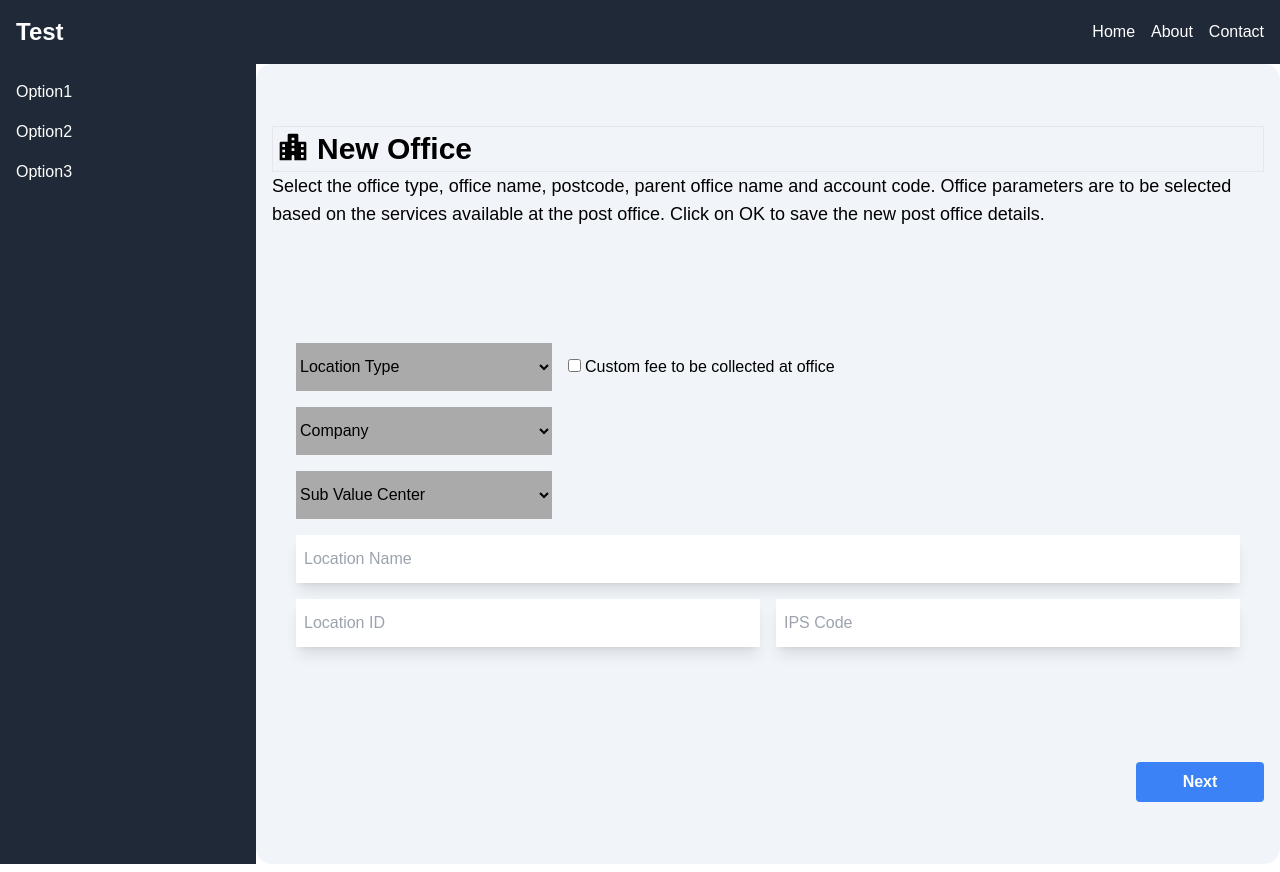
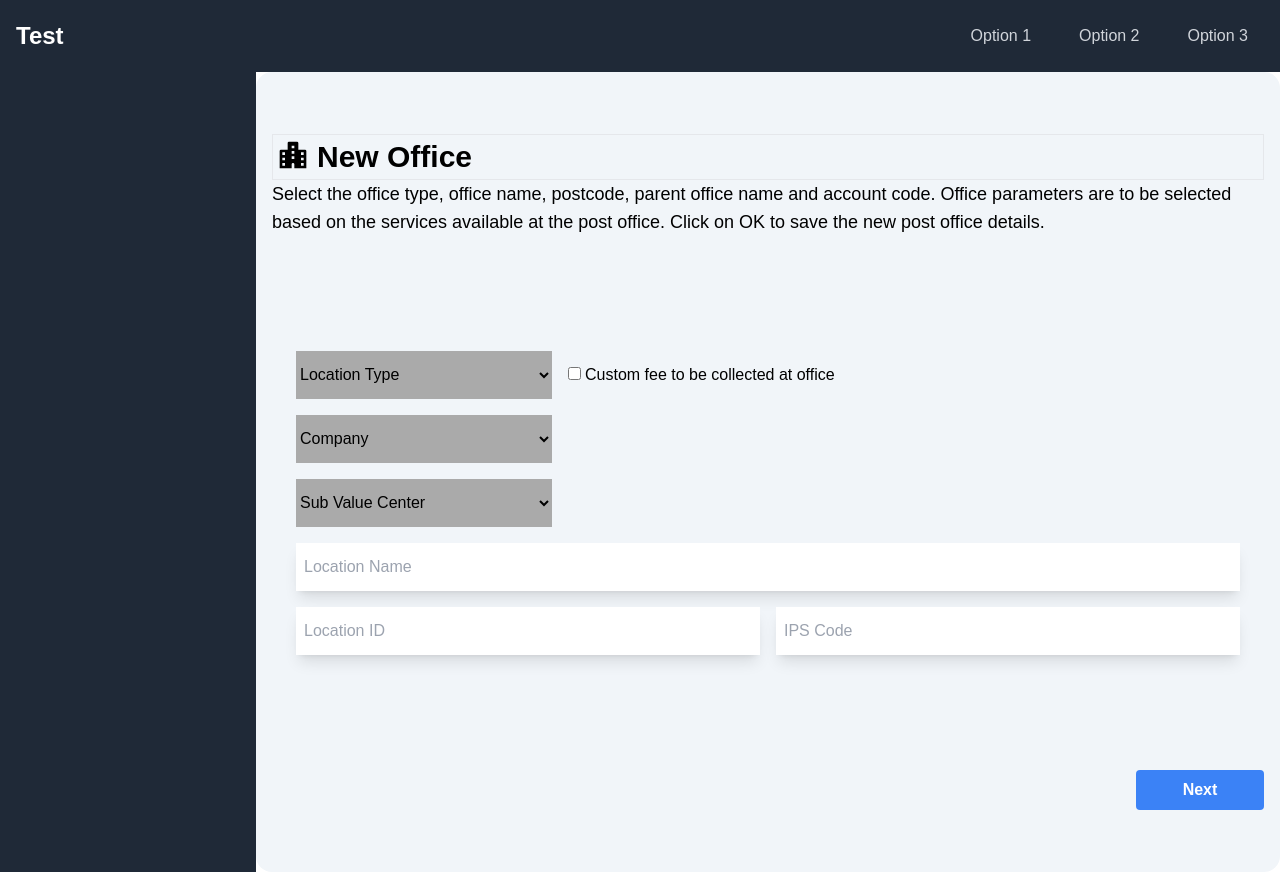
Before and after one commit to alvinbengeorge/test-frontend, a Next.js app in the folder client/: page / in a window 1280 px wide. Built offline with nearby package versions, Linux system fonts and the light colour scheme.

Commit message:
feat: working sidebar

```diff
--- a/client/src/app/layout.tsx
+++ b/client/src/app/layout.tsx
@@ -1,4 +1,5 @@
-import type { Metadata } from "next";
+"use client";
+import { useState } from "react";
 import localFont from "next/font/local";
 import Navbar from "../components/navbar";
 import SideBar from "../components/sidebar";
@@ -15,24 +16,22 @@ const geistMono = localFont({
   weight: "100 900",
 });
 
-export const metadata: Metadata = {
-  title: "Create Next App",
-  description: "Generated by create next app",
-};
-
 export default function RootLayout({
   children,
 }: Readonly<{
   children: React.ReactNode;
 }>) {
+  const [headerOption, setHeaderOption] = useState<string>("");
+  const [sideBarOption, setSideBarOption] = useState<string>("");
+
   return (
     <html lang="en">
       <body
         className={`${geistSans.variable} ${geistMono.variable} antialiased bg-white text-black`}
       >
-        <Navbar />
+        <Navbar headerOption={headerOption} setHeaderOption={setHeaderOption}/>
         <div className="flex">
-          <SideBar />
+          <SideBar sideBarOption={sideBarOption} headerOption={headerOption} setSideBarOption={setSideBarOption}/>
           <main className="flex-1">{children}</main>
         </div>
       </body>
--- a/client/src/components/navbar.tsx
+++ b/client/src/components/navbar.tsx
@@ -1,4 +1,10 @@
-export default function Navbar() {
+export default function Navbar({
+    headerOption,
+    setHeaderOption
+}: {
+    headerOption: string;
+    setHeaderOption: (value: string) => void;
+}) {
     return (
         <nav className="bg-gray-800 p-4">
             <div className="flex justify-between items-center">
@@ -8,14 +14,42 @@ export default function Navbar() {
                 <div>
                     <ul className="flex space-x-4">
                         <li>
-                            <a href="#" className="text-white">Home</a>
+                            <button
+                                onClick={() => setHeaderOption("Option 1")}
+                                className={`${
+                                    headerOption === "Option 1"
+                                        ? "bg-gray-900 text-white"
+                                        : "text-gray-300"
+                                } px-4 py-2 rounded`}
+                            >
+                                Option 1
+                            </button>
                         </li>
                         <li>
-                            <a href="#" className="text-white">About</a>
+                            <button
+                                onClick={() => setHeaderOption("Option 2")}
+                                className={`${
+                                    headerOption === "Option 2"
+                                        ? "bg-gray-900 text-white"
+                                        : "text-gray-300"
+                                } px-4 py-2 rounded`}
+                            >
+                                Option 2
+                            </button>
                         </li>
                         <li>
-                            <a href="#" className="text-white">Contact</a>
+                            <button
+                                onClick={() => setHeaderOption("Option 3")}
+                                className={`${
+                                    headerOption === "Option 3"
+                                        ? "bg-gray-900 text-white"
+                                        : "text-gray-300"
+                                } px-4 py-2 rounded`}
+                            >
+                                Option 3
+                            </button>
                         </li>
+
                     </ul>
                 </div>
             </div>
--- a/client/src/components/sidebar.tsx
+++ b/client/src/components/sidebar.tsx
@@ -1,19 +1,140 @@
-export default function SideBar() {
-    return (
-        <div className="h-screen w-64 bg-gray-800">
-            <div className="p-4">
-                <ul className="space-y-4">
-                    <li>
-                        <a href="#" className="text-white">Option1</a>
-                    </li>
-                    <li>
-                        <a href="#" className="text-white">Option2</a>
-                    </li>
-                    <li>
-                        <a href="#" className="text-white">Option3</a>
-                    </li>
-                </ul>
-            </div>
-        </div>
-    )
+const Option1 = ({
+  setSideBarOption,
+  sideBarOption,
+}: {
+  setSideBarOption: (value: string) => void;
+  sideBarOption: string;
+}) => {
+  return (
+    <div>
+      <h1 className="text-2xl font-bold">Option 1</h1>
+      <div className="grid gap-2 p-2">
+        <button
+          onClick={() => setSideBarOption("Option1-1")}
+          className={
+            (sideBarOption === "Option1-1"
+              ? "bg-gray-900"
+              : "bg-gray-600") + " p-2 rounded-xl"
+          }
+        >
+          Option 1 - 1
+        </button>
+        <button
+          onClick={() => setSideBarOption("Option1-2")}
+          className={
+            (sideBarOption === "Option1-2"
+              ? "bg-gray-900"
+              : "bg-gray-600") + " p-2 rounded-xl"
+          }
+        >
+          Option 1 - 2
+        </button>
+      </div>
+    </div>
+  );
+};
+
+const Option2 = ({
+  setSideBarOption,
+  sideBarOption,
+}: {
+  setSideBarOption: (value: string) => void;
+  sideBarOption: string;
+}) => {
+  return (
+    <div>
+      <h1 className="text-2xl font-bold">Option 2</h1>
+      <div className="grid gap-2">
+        <button
+          onClick={() => setSideBarOption("Option2-1")}
+          className={
+            (sideBarOption === "Option2-1" ? "bg-gray-900" : "bg-gray-600") +
+            " p-2 rounded-xl"
+          }
+        >
+          Option 1 - 1
+        </button>
+        <button
+          onClick={() => setSideBarOption("Option2-2")}
+          className={
+            (sideBarOption === "Option2-2" ? "bg-gray-900" : "bg-gray-600") +
+            " p-2 rounded-xl"
+          }
+        >
+          Option 1 - 2
+        </button>
+      </div>
+    </div>
+  );
+};
+
+const Option3 = ({
+  setSideBarOption,
+  sideBarOption,
+}: {
+  setSideBarOption: (value: string) => void;
+  sideBarOption: string;
+}) => {
+  return (
+    <div>
+      <h1 className="text-2xl font-bold">Option 3</h1>
+      <div className="grid gap-2">
+        <button
+          onClick={() => setSideBarOption("Option3-1")}
+          className={
+            (sideBarOption === "Option3-1" ? "bg-gray-900" : "bg-gray-600") +
+            " p-2 rounded-xl"
+          }
+        >
+          Option 1 - 1
+        </button>
+        <button
+          onClick={() => setSideBarOption("Option3-2")}
+          className={
+            (sideBarOption === "Option3-2" ? "bg-gray-900" : "bg-gray-600") +
+            " p-2 rounded-xl"
+          }
+        >
+          Option 1 - 2
+        </button>
+      </div>
+    </div>
+  );
+};
+
+export default function SideBar({
+  headerOption,
+  setSideBarOption,
+  sideBarOption,
+}: {
+  headerOption: string;
+  setSideBarOption: (value: string) => void;
+  sideBarOption: string;
+}) {
+  return (
+    <div className="h-screen w-64 bg-gray-800 text-white">
+      <div className="p-2">
+        <ul className="space-y-4">
+          {headerOption === "Option 1" && (
+            <Option1
+              setSideBarOption={setSideBarOption}
+              sideBarOption={sideBarOption}
+            />
+          )}
+          {headerOption === "Option 2" && (
+            <Option2
+              setSideBarOption={setSideBarOption}
+              sideBarOption={sideBarOption}
+            />
+          )}
+          {headerOption === "Option 3" && (
+            <Option3
+              setSideBarOption={setSideBarOption}
+              sideBarOption={sideBarOption}
+            />
+          )}
+        </ul>
+      </div>
+    </div>
+  );
 }
```
